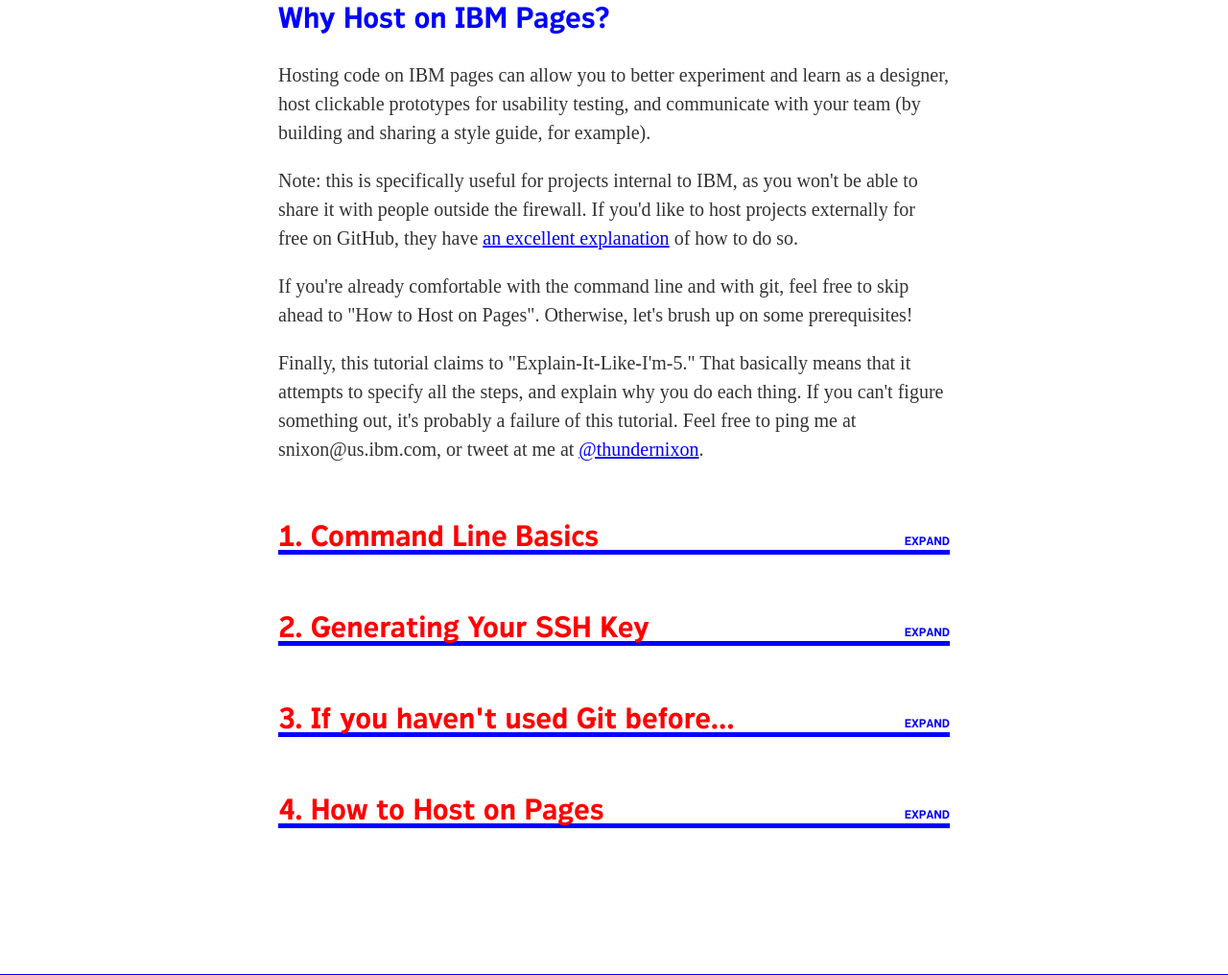
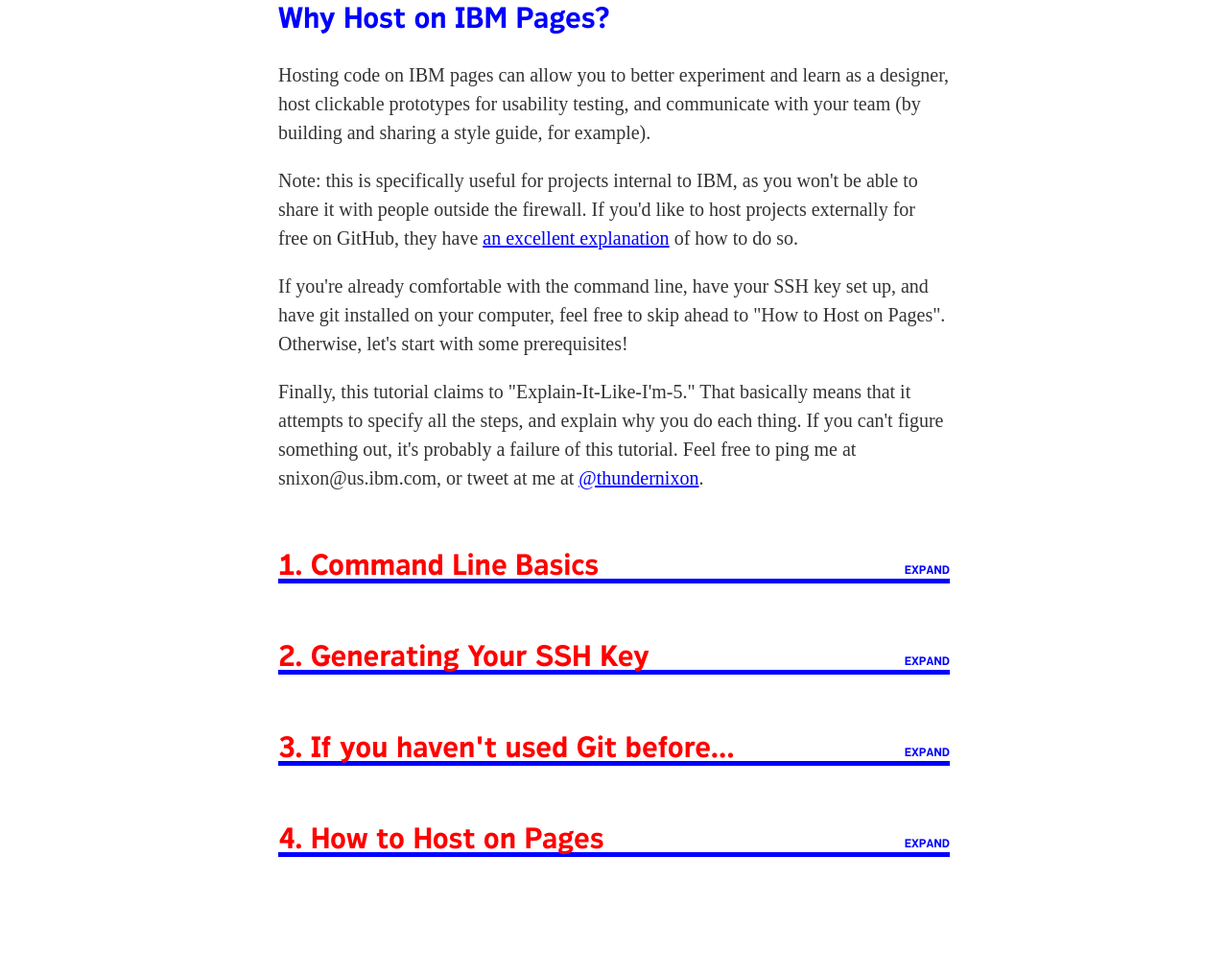
Before and after one commit to thundernixon/howto-hostonibmpages, a plain HTML site: page index.html in a window 1280 px wide. Shown: the part 937-1953 px from the top of the page at 96% size. Drawn offline with nearby package versions, Linux system fonts and the light colour scheme; files that its build step writes are made by us from their sources; a web font is replaced by a local one.

Commit message:
added to intro

```diff
--- a/index.html
+++ b/index.html
@@ -51,7 +51,7 @@
 	  <p>
       Note: this is specifically useful for projects internal to IBM, as you won't be able to share it with people outside the firewall. If you'd like to host projects externally for free on GitHub, they have <a href="https://pages.github.com/" target="_blank">an excellent explanation</a> of how to do so.
     </p>
-    <p>If you're already comfortable with the command line and with git, feel free to skip ahead to "How to Host on Pages". Otherwise, let's brush up on some prerequisites!</p>
+    <p>If you're already comfortable with the command line, have your SSH key set up, and have git installed on your computer, feel free to skip ahead to "How to Host on Pages". Otherwise, let's start with some prerequisites!</p>
     <p>
       Finally, this tutorial claims to "Explain-It-Like-I'm-5." That basically means that it attempts to specify all the steps, and explain why you do each thing. If you can't figure something out, it's probably a failure of this tutorial. Feel free to ping me at snixon@us.ibm.com, or tweet at me at <a href="http://www.twitter.com/thundernixon">@thundernixon</a>.
     </p>
```
